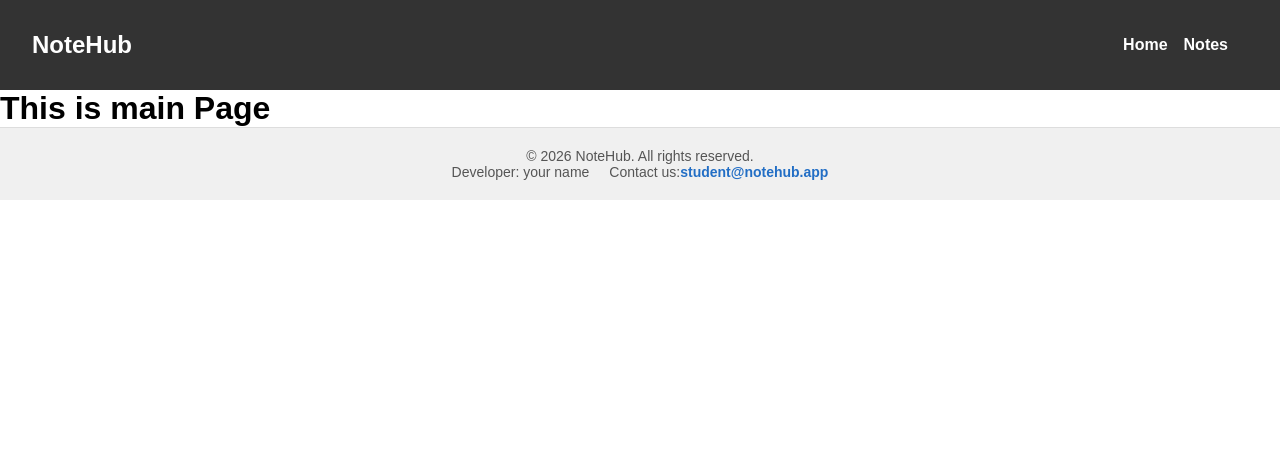
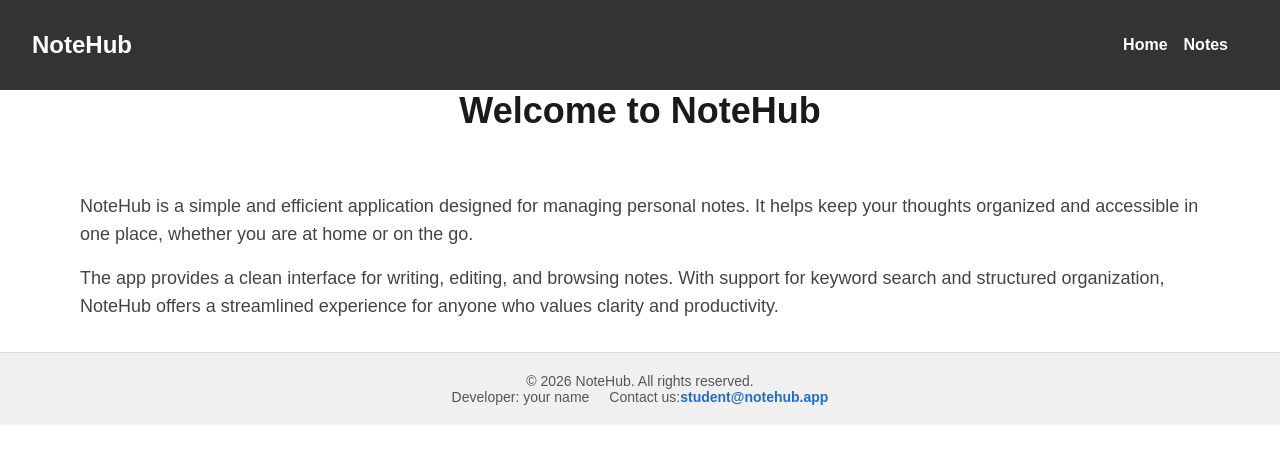
Before and after one commit to Shoni182/06-notehub-nextjs, a Next.js app: page / in a window 1280 px wide. Shown: the top 464 px of the page. Built offline with nearby package versions, Linux system fonts and the light colour scheme.

Commit message:
add Home css and component

```diff
--- /dev/null
+++ b/app/Home.module.css
@@ -0,0 +1,25 @@
+.main {
+    flex: 1;
+}
+
+.container {
+    width: 90%;
+    max-width: 1280px;
+    margin: 0px auto;
+    padding: 0 16px 16px;
+}
+
+.title {
+    font-size: 36px;
+    font-weight: 700;
+    color: #1a1a1a;
+    margin-bottom: 60px;
+    text-align: center;
+}
+
+.description {
+    font-size: 18px;
+    color: #444444;
+    line-height: 28px;
+    margin-bottom: 16px;
+}
--- a/app/page.tsx
+++ b/app/page.tsx
@@ -1,8 +1,23 @@
+import css from "./Home.module.css";
+
 const Home = () => {
   return (
-    <div>
-      <h1>This is main Page</h1>
-    </div>
+    <main>
+      <div className={css.container}>
+        <h1 className={css.title}>Welcome to NoteHub</h1>
+        <p className={css.description}>
+          NoteHub is a simple and efficient application designed for managing
+          personal notes. It helps keep your thoughts organized and accessible
+          in one place, whether you are at home or on the go.
+        </p>
+        <p className={css.description}>
+          The app provides a clean interface for writing, editing, and browsing
+          notes. With support for keyword search and structured organization,
+          NoteHub offers a streamlined experience for anyone who values clarity
+          and productivity.
+        </p>
+      </div>
+    </main>
   );
 };
 
```
